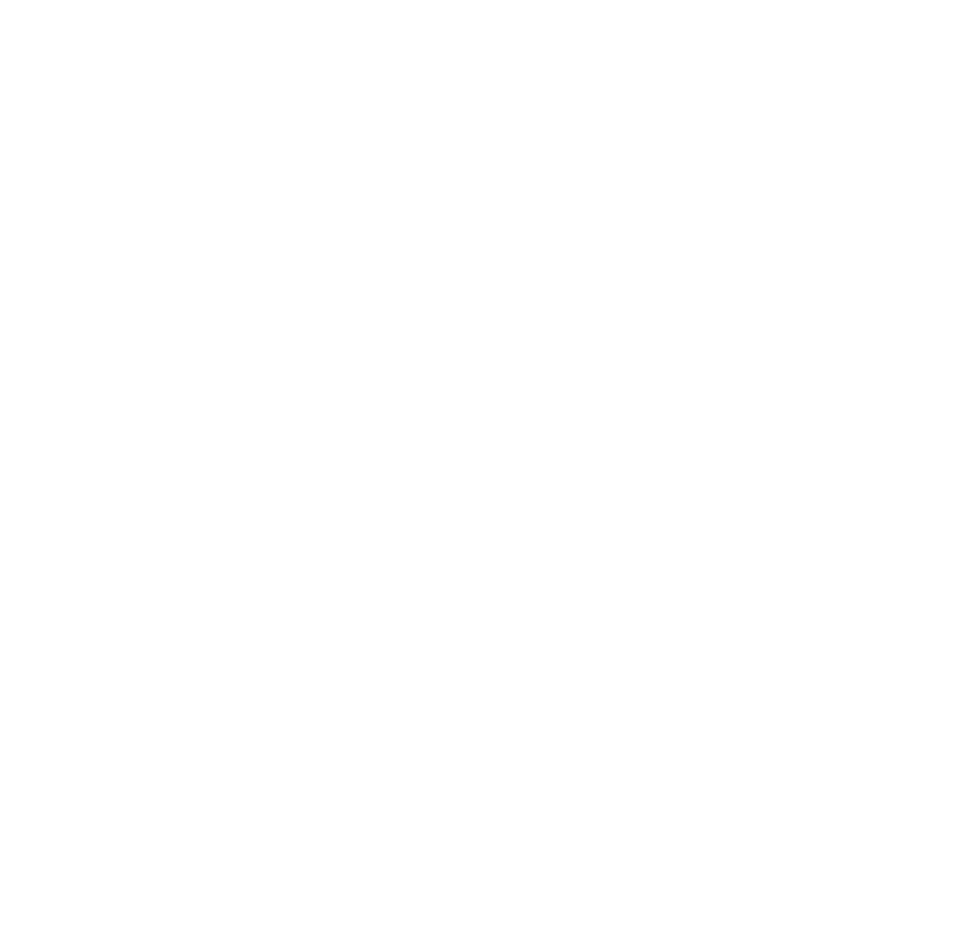
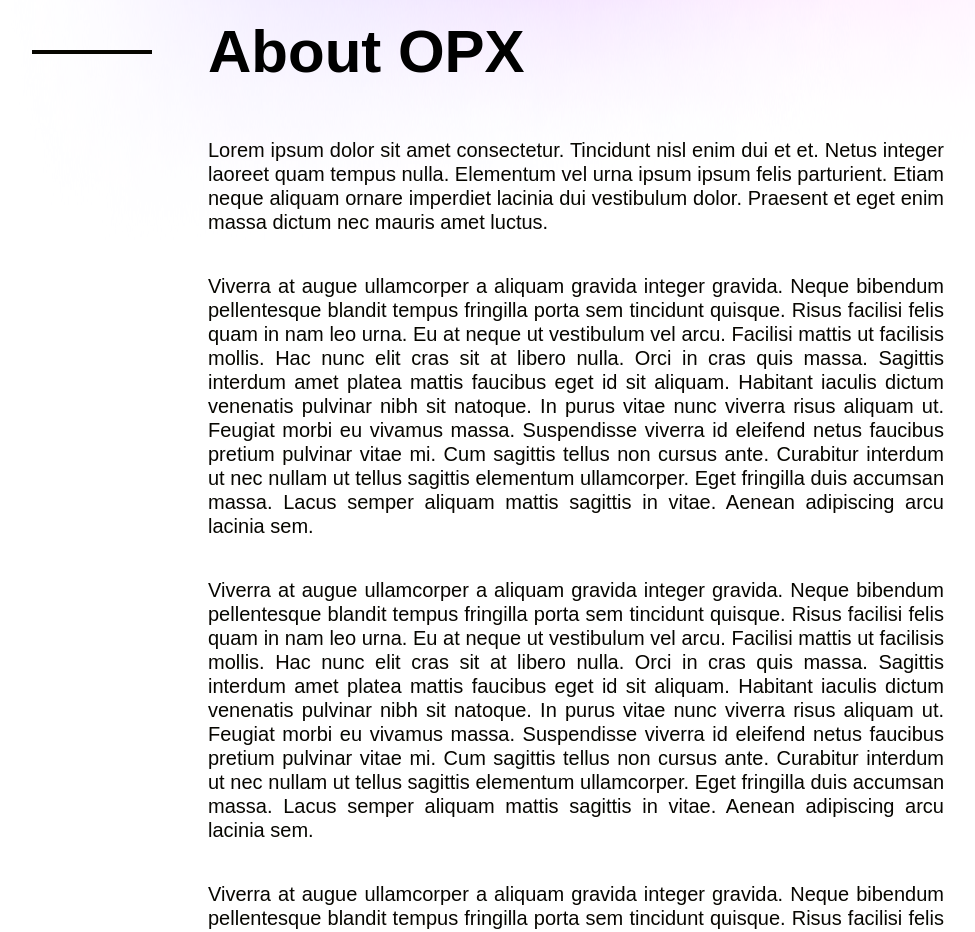
Before and after one commit to opxbrowser/web, a React (Create React App) app: page /about in a window 1280 px wide. Before the commit this address had no page. Shown: the part 160-1092 px from the top of the page, without its empty margins (64-1039 px from the left). Before the commit the page ends 800 px from the top, so only its background shows below. Built offline with nearby package versions, Linux system fonts and the light colour scheme.

Commit message:
New about page & new info container

```diff
--- a/src/App.js
+++ b/src/App.js
@@ -1,5 +1,6 @@
 import React from "react";
 import { createBrowserRouter, RouterProvider } from "react-router-dom";
+import About from "./pages/About";
 
 import Home from "./pages/Home";
 
@@ -8,6 +9,10 @@
         path: "/",
         element: <Home />,
     },
+    {
+        path: "/about",
+        element: <About />,
+    },
 ]);
 
 export default function App() {
--- a/src/components/Footer.js
+++ b/src/components/Footer.js
@@ -15,7 +15,7 @@
                         href="/terms"
                         isSeparated
                     />
-                    <FooterItem title="Opx Browser 2022" href="/" isSeparated />
+                    <FooterItem title="Opx Browser 2022" href="/" />
                 </ul>
             </nav>
         </div>
--- /dev/null
+++ b/src/components/InfoContainer.js
@@ -0,0 +1,13 @@
+import React from "react";
+
+export default function InfoContainer({ children, title }) {
+    return (
+        <div className="flex flex-col  w-full pl-24 pr-24 h-[100%] pt-28">
+            <div className="flex flex-row items-center">
+                <div className="w-[120px] h-[4px] bg-dark"></div>
+                <span className="ml-14 font-semibold text-6xl">{title}</span>
+            </div>
+            <div className="pl-44 pr-44 mt-14 text-dark">{children}</div>
+        </div>
+    );
+}
--- /dev/null
+++ b/src/pages/About.js
@@ -0,0 +1,93 @@
+import React from "react";
+import Footer from "../components/Footer";
+import Header from "../components/Header";
+import InfoContainer from "../components/InfoContainer";
+
+import opxElipse from "../assets/opx-elipse.svg";
+
+export default function About() {
+    return (
+        <div className="w-full">
+            <Header />
+            <InfoContainer title="About OPX">
+                <p className="text-justify text-xl leading-6 ">
+                    Lorem ipsum dolor sit amet consectetur. Tincidunt nisl enim
+                    dui et et. Netus integer laoreet quam tempus nulla.
+                    Elementum vel urna ipsum ipsum felis parturient. Etiam neque
+                    aliquam ornare imperdiet lacinia dui vestibulum dolor.
+                    Praesent et eget enim massa dictum nec mauris amet luctus.
+                </p>
+                <p className="text-justify text-xl leading-6 mt-10">
+                    Viverra at augue ullamcorper a aliquam gravida integer
+                    gravida. Neque bibendum pellentesque blandit tempus
+                    fringilla porta sem tincidunt quisque. Risus facilisi felis
+                    quam in nam leo urna. Eu at neque ut vestibulum vel arcu.
+                    Facilisi mattis ut facilisis mollis. Hac nunc elit cras sit
+                    at libero nulla. Orci in cras quis massa. Sagittis interdum
+                    amet platea mattis faucibus eget id sit aliquam. Habitant
+                    iaculis dictum venenatis pulvinar nibh sit natoque. In purus
+                    vitae nunc viverra risus aliquam ut. Feugiat morbi eu
+                    vivamus massa. Suspendisse viverra id eleifend netus
+                    faucibus pretium pulvinar vitae mi. Cum sagittis tellus non
+                    cursus ante. Curabitur interdum ut nec nullam ut tellus
+                    sagittis elementum ullamcorper. Eget fringilla duis accumsan
+                    massa. Lacus semper aliquam mattis sagittis in vitae. Aenean
+                    adipiscing arcu lacinia sem.
+                </p>
+                <p className="text-justify text-xl leading-6 mt-10">
+                    Viverra at augue ullamcorper a aliquam gravida integer
+                    gravida. Neque bibendum pellentesque blandit tempus
+                    fringilla porta sem tincidunt quisque. Risus facilisi felis
+                    quam in nam leo urna. Eu at neque ut vestibulum vel arcu.
+                    Facilisi mattis ut facilisis mollis. Hac nunc elit cras sit
+                    at libero nulla. Orci in cras quis massa. Sagittis interdum
+                    amet platea mattis faucibus eget id sit aliquam. Habitant
+                    iaculis dictum venenatis pulvinar nibh sit natoque. In purus
+                    vitae nunc viverra risus aliquam ut. Feugiat morbi eu
+                    vivamus massa. Suspendisse viverra id eleifend netus
+                    faucibus pretium pulvinar vitae mi. Cum sagittis tellus non
+                    cursus ante. Curabitur interdum ut nec nullam ut tellus
+                    sagittis elementum ullamcorper. Eget fringilla duis accumsan
+                    massa. Lacus semper aliquam mattis sagittis in vitae. Aenean
+                    adipiscing arcu lacinia sem.
+                </p>
+                <p className="text-justify text-xl leading-6 mt-10">
+                    Viverra at augue ullamcorper a aliquam gravida integer
+                    gravida. Neque bibendum pellentesque blandit tempus
+                    fringilla porta sem tincidunt quisque. Risus facilisi felis
+                    quam in nam leo urna. Eu at neque ut vestibulum vel arcu.
+                    Facilisi mattis ut facilisis mollis. Hac nunc elit cras sit
+                    at libero nulla. Orci in cras quis massa. Sagittis interdum
+                    amet platea mattis faucibus eget id sit aliquam. Habitant
+                    iaculis dictum venenatis pulvinar nibh sit natoque. In purus
+                    vitae nunc viverra risus aliquam ut. Feugiat morbi eu
+                    vivamus massa. Suspendisse viverra id eleifend netus
+                    faucibus pretium pulvinar vitae mi. Cum sagittis tellus non
+                    cursus ante. Curabitur interdum ut nec nullam ut tellus
+                    sagittis elementum ullamcorper. Eget fringilla duis accumsan
+                    massa. Lacus semper aliquam mattis sagittis in vitae. Aenean
+                    adipiscing arcu lacinia sem.
+                </p>
+                <ImageAboutContainer />
+            </InfoContainer>
+            <Footer />
+        </div>
+    );
+}
+
+const ImageAboutContainer = () => {
+    return (
+        <div className="w-full flex flex-col mt-10 items-center">
+            <div>
+                <img
+                    src={opxElipse}
+                    alt="Opx logo"
+                    className="w-[141px] h-[119px]"
+                />
+            </div>
+            <span className="bg-gradient-to-r  text-transparent bg-clip-text from-primary to-pink mt-10">
+                @Opx Browser 2022
+            </span>
+        </div>
+    );
+};
--- a/tailwind.config.js
+++ b/tailwind.config.js
@@ -23,6 +23,9 @@
                 gray: {
                     DEFAULT: "#F5F5F5",
                 },
+                pink: {
+                    DEFAULT: "#FF4FD8",
+                },
             },
         },
         fontFamily: {
```
Also changed, not shown: src/assets/opx-elipse.svg (added). Lines whose indentation alone changed are shown as unchanged.
